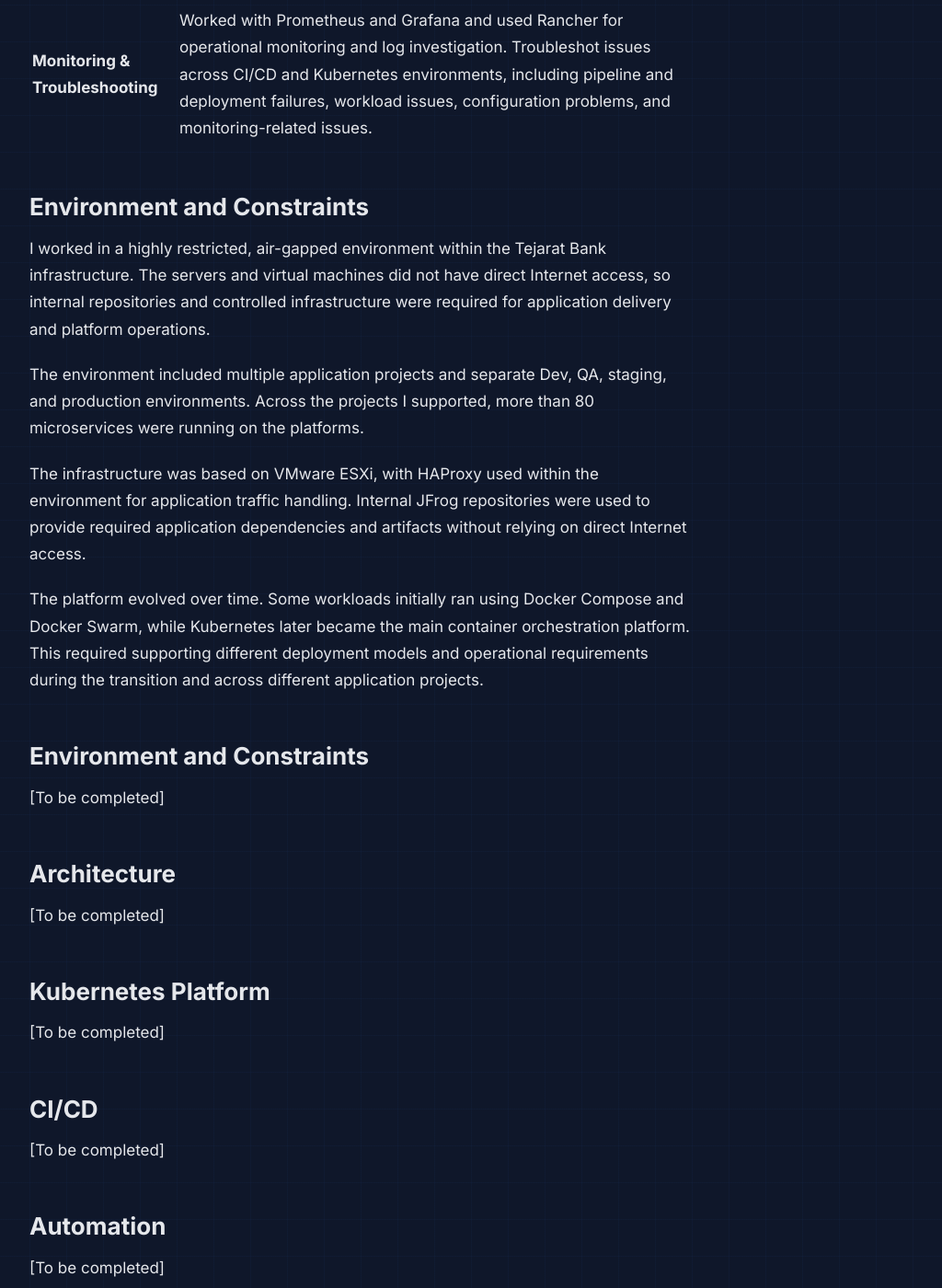
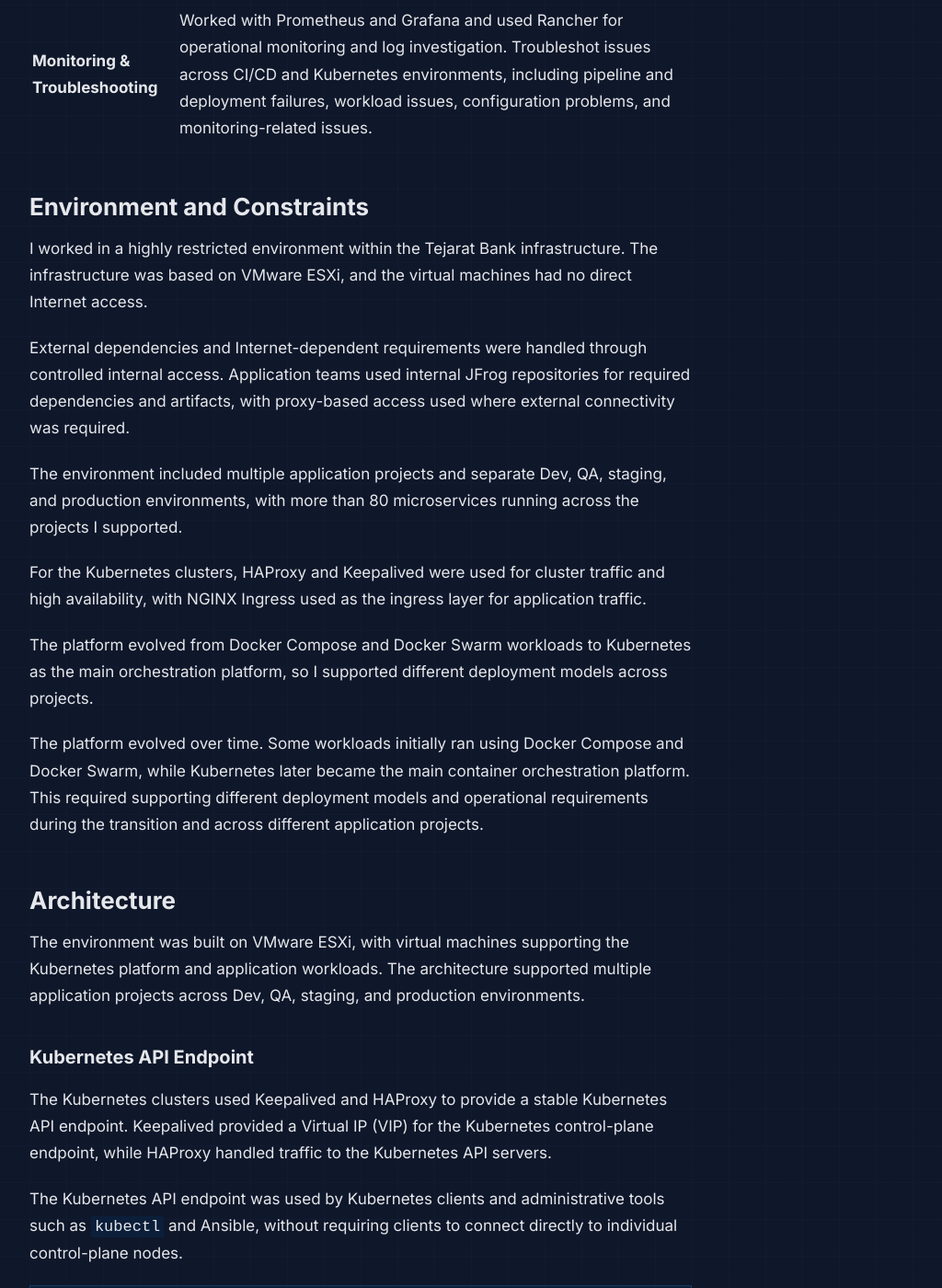
Before and after one commit to SaraIravani/SaraIravani-SaraIravani.github.io, a Jekyll site: the page built from work/tata-tejarat-bank.md, in a window 1280 px wide and 1400 px high, scrolled down 1835 px. Shown: the whole window at 92% size, without its empty margins (248-1272 px from the left). Built offline with Jekyll 4.4.1, drawn with Linux system fonts in a browser that asks for light colours; some of the changed text lies outside the part shown.

Commit message:
Update tata-tejarat-bank.md
add Architecture

````diff
--- a/work/tata-tejarat-bank.md
+++ b/work/tata-tejarat-bank.md
@@ -39,21 +39,97 @@ My hands-on contribution included:
 
 ## Environment and Constraints
 
-I worked in a highly restricted, air-gapped environment within the Tejarat Bank infrastructure. The servers and virtual machines did not have direct Internet access, so internal repositories and controlled infrastructure were required for application delivery and platform operations.
+I worked in a highly restricted environment within the Tejarat Bank infrastructure. The infrastructure was based on VMware ESXi, and the virtual machines had no direct Internet access.
 
-The environment included multiple application projects and separate Dev, QA, staging, and production environments. Across the projects I supported, more than 80 microservices were running on the platforms.
+External dependencies and Internet-dependent requirements were handled through controlled internal access. Application teams used internal JFrog repositories for required dependencies and artifacts, with proxy-based access used where external connectivity was required.
 
-The infrastructure was based on VMware ESXi, with HAProxy used within the environment for application traffic handling. Internal JFrog repositories were used to provide required application dependencies and artifacts without relying on direct Internet access.
+The environment included multiple application projects and separate Dev, QA, staging, and production environments, with more than 80 microservices running across the projects I supported.
+
+For the Kubernetes clusters, HAProxy and Keepalived were used for cluster traffic and high availability, with NGINX Ingress used as the ingress layer for application traffic.
+
+The platform evolved from Docker Compose and Docker Swarm workloads to Kubernetes as the main orchestration platform, so I supported different deployment models across projects.
 
 The platform evolved over time. Some workloads initially ran using Docker Compose and Docker Swarm, while Kubernetes later became the main container orchestration platform. This required supporting different deployment models and operational requirements during the transition and across different application projects.
 
-## Environment and Constraints
-
-[To be completed]
-
 ## Architecture
 
-[To be completed]
+The environment was built on VMware ESXi, with virtual machines supporting the Kubernetes platform and application workloads. The architecture supported multiple application projects across Dev, QA, staging, and production environments.
+
+### Kubernetes API Endpoint
+
+The Kubernetes clusters used Keepalived and HAProxy to provide a stable Kubernetes API endpoint. Keepalived provided a Virtual IP (VIP) for the Kubernetes control-plane endpoint, while HAProxy handled traffic to the Kubernetes API servers.
+
+The Kubernetes API endpoint was used by Kubernetes clients and administrative tools such as `kubectl` and Ansible, without requiring clients to connect directly to individual control-plane nodes.
+
+```text
+Kubernetes Clients
+kubectl / Ansible
+        │
+        ▼
+   Keepalived VIP
+ Kubernetes API Endpoint
+        │
+        ▼
+     HAProxy
+        │
+        ▼
+Kubernetes Control Plane
+   API Servers
+```
+
+Control-plane node counts and etcd topology are omitted from this public write-up.
+
+### Application Traffic
+
+Application traffic was handled separately from the Kubernetes API path. NGINX Ingress was used to expose applications through their configured domains and route incoming requests to the appropriate Kubernetes services.
+
+```text
+User
+  │
+  ▼
+Application Domain
+  │
+  ▼
+NGINX Ingress
+  │
+  ▼
+Kubernetes Service
+  │
+  ▼
+Application Pods
+```
+
+### CI/CD and Delivery
+
+Bitbucket was used for source control and Bamboo for CI/CD. Bamboo pipelines were used to build and deploy applications across the different environments.
+
+```text
+Bitbucket
+    │
+    ▼
+  Bamboo
+    │
+    ├───────────────┐
+    ▼               ▼
+Kubernetes       Docker Compose
+Environments     Workloads
+```
+
+Internal JFrog repositories were used to provide application dependencies and required artifacts within the restricted environment.
+
+### Operations and Automation
+
+Ansible was used for infrastructure and operational automation, while AWX was used to execute operational tasks and workflows across multiple virtual machines when required.
+
+Prometheus and Grafana were used for monitoring and operational visibility.
+
+### Architecture Summary
+
+* **Kubernetes API Endpoint:** Keepalived → Virtual IP → HAProxy → Kubernetes API servers
+* **Application Runtime:** Application Domain → NGINX Ingress → Kubernetes Service → Application Pods
+* **CI/CD:** Bitbucket → Bamboo → Deployment environments
+* **Operations:** Ansible / AWX for automation; Prometheus / Grafana for monitoring
+
 
 ## Kubernetes Platform
 
````
